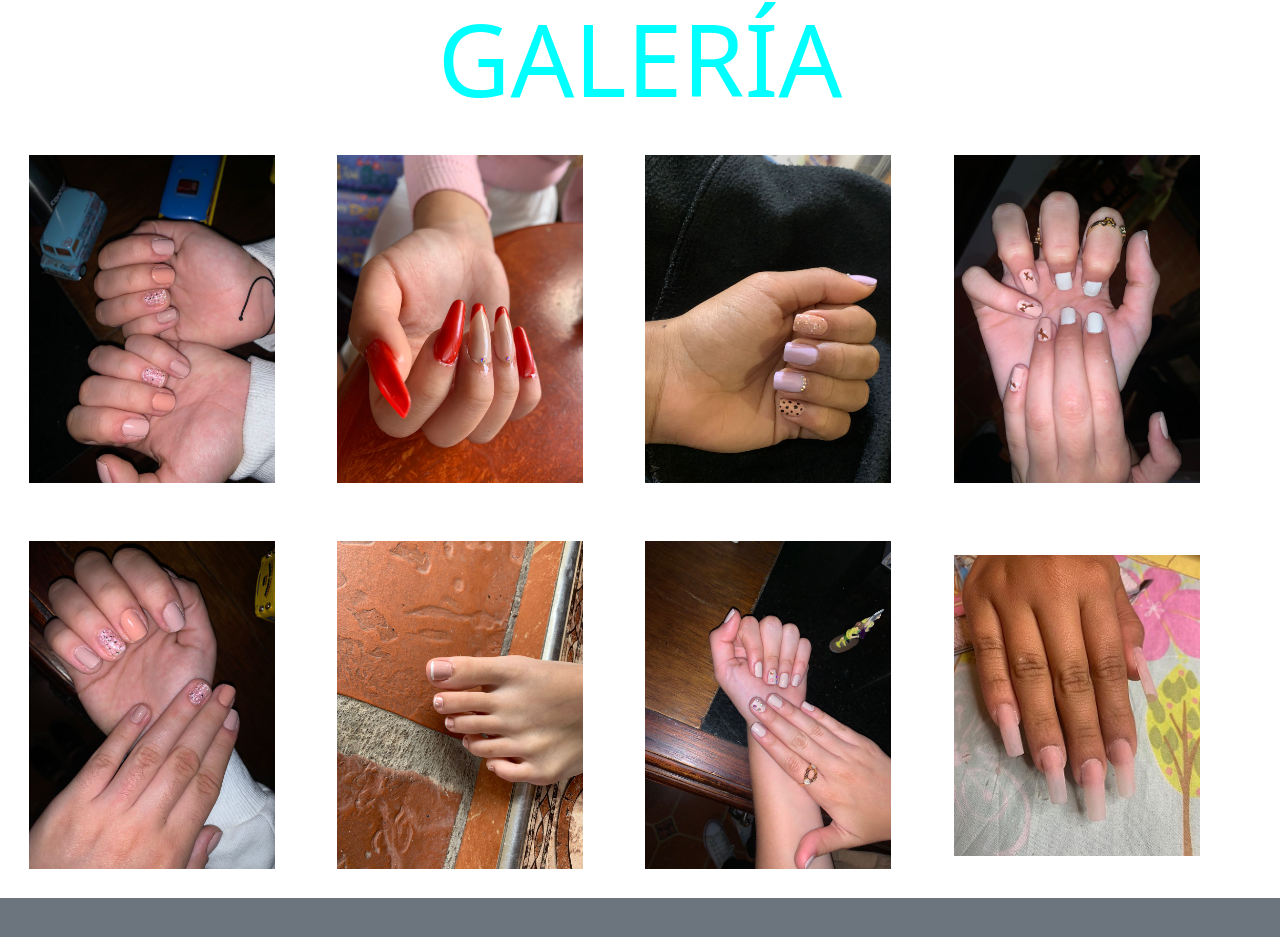
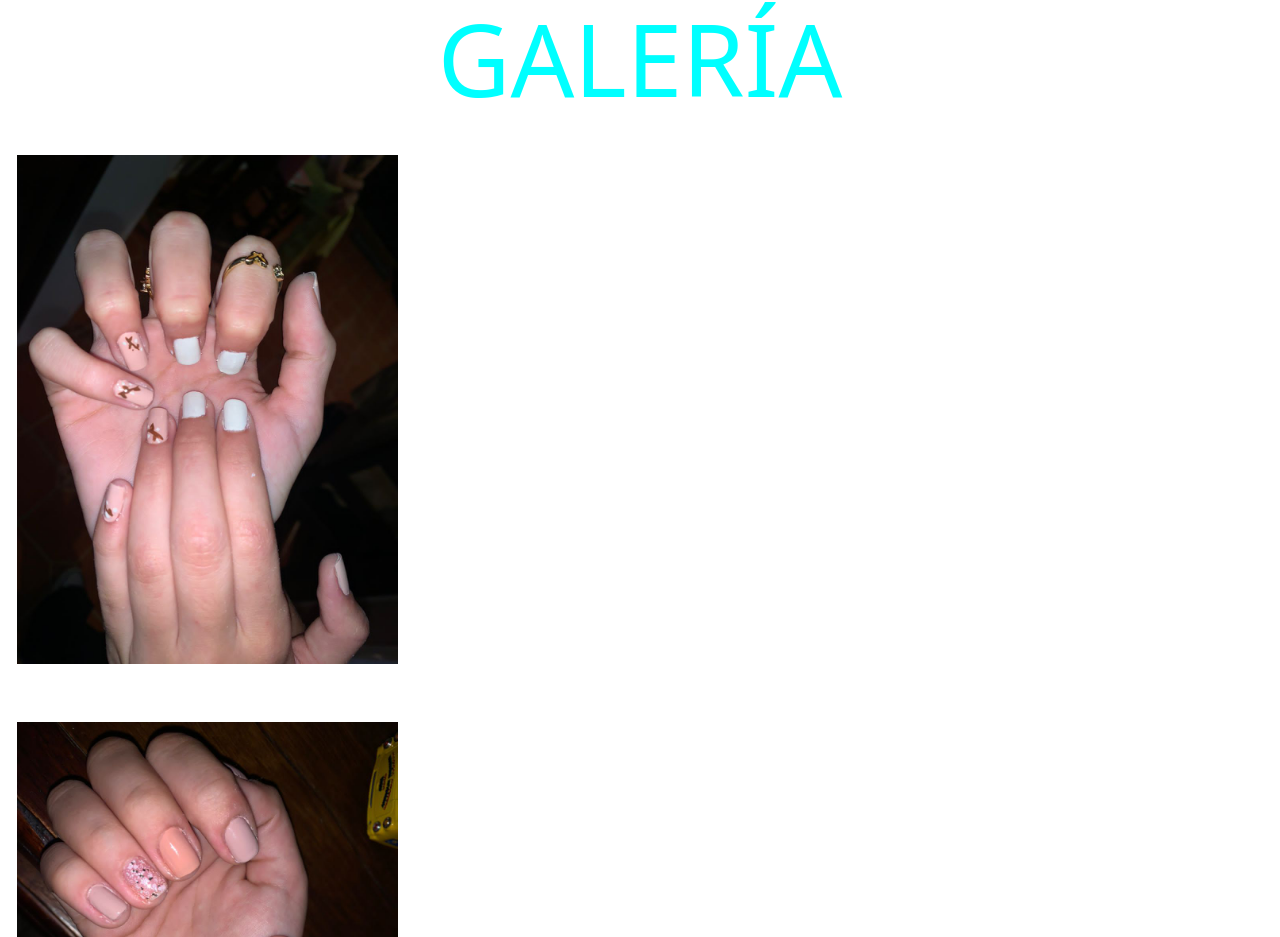
Before and after one commit to Luis-Villalta/Nazira-spa, a website: page index.html in a window 1280 px wide. Shown: the part 2658-3595 px from the top of the page. Drawn offline with Linux system fonts and the light colour scheme.

Commit message:
Modificaciones

```diff
--- a/index.html
+++ b/index.html
@@ -103,23 +103,19 @@
 </section>
 </div>
 
-<section class="galeria">
+<section>
   <h1 class="heading">GALERÍA</h1>
     <div class="row">
-      <div class="column">
-        <img src="../img/IMG-20221013-WA0061.jpg" alt="">
-        <img src="../img/IMG-20221113-WA0035.jpg" alt="">
-        <img src="../img/IMG-20221113-WA0092.jpg" alt="">
-        <img src="../img/IMG-20220929-WA0132.jpg" alt="">
+      <img class="indexgale" src="img/IMG-20220929-WA0132.jpg" alt="">
+    </div>
 
-        <div class="column">
-          <img src="../img/IMG-20220929-WA0135.jpg" alt="">
-          <img src="../img/IMG-20220930-WA0070.jpg" alt="">
-          <img src="../img/IMG-20221013-WA0060.jpg" alt="">
-          <img src="../img/acrilico.jpg" alt="">
-        </div>
+    <div class="row">
+      <img class="indexgale" src="img/IMG-20220929-WA0135.jpg" alt="">
+    </div>
 
-      </div>
+    <div class="row">
+      <img class="indexgale" src="img/IMG-20220930-WA0069.jpg" alt="">
+    </div>
 </section>
 
 
--- a/scss/components/_index.scss
+++ b/scss/components/_index.scss
@@ -62,10 +62,12 @@ h1  {font-size: 5.5rem;
     text-align: center;
     justify-content: center;}
 
-.row img {width: 20%;
+.row .indexgale {width: 30%;
     padding: 5px;
     margin: 1.5rem;
     flex-wrap: wrap;}
+
+
 
 
 
```
Also changed, not shown: css/styles.css, 1 other file.
